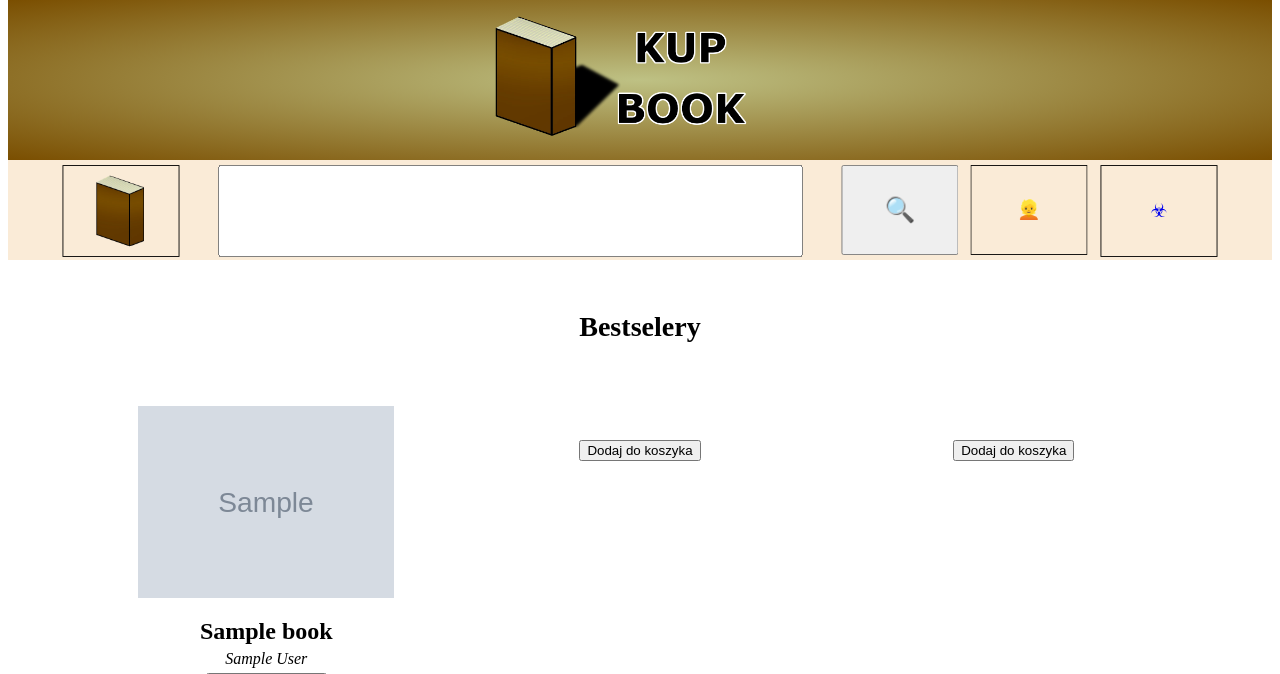
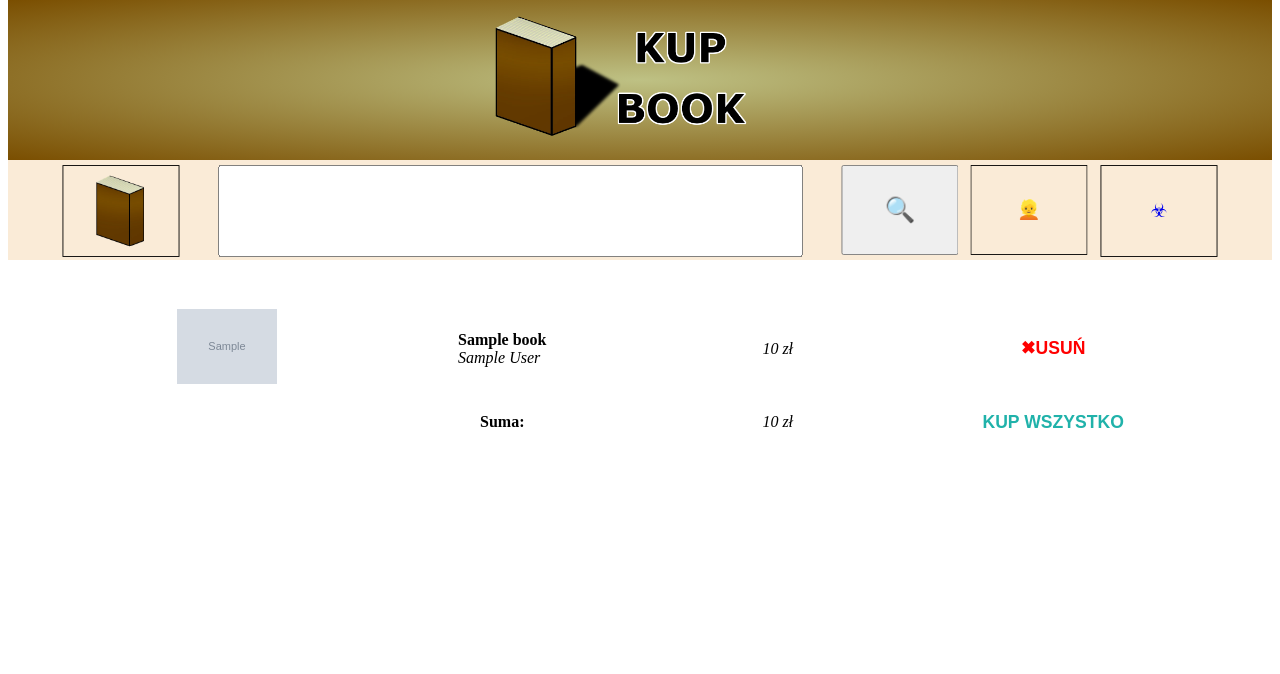
Before and after one commit to Maksymilian-Galert/bookshop, a PHP site: page /cart/index.php in a window 1280 px wide. Shown: the top 674 px of the page. After the commit the page ends 428 px from the top, so only its background shows below. Run offline with PHP 8.4, Linux system fonts and the light colour scheme; the visitor is signed in with stand-in values (Sample User, id 1); tables that the repository leaves empty or names only in its code hold one stand-in row (values such as "Sample post"); grey boxes marked "Sample" are stand-in pictures; data that the repository does not hold is empty.

Commit message:
Dodawanie przedmiotów do koszyka oraz usuwanie, interfejs koszyka, przycisk zakupu oraz przekierowanie na stronę zakupu. Następnym razem zrobić stronę zakupu

```diff
--- /dev/null
+++ b/cart/index.php
@@ -0,0 +1,87 @@
+<?php
+    session_start();
+    $connection = mysqli_connect("127.0.0.1","root","");
+    mysqli_select_db($connection,"kup_book");
+    if (!isset($_SESSION['log'])) {
+        header("Refresh:0, url=/bookshop/login");
+    } else {
+        $user_id = $_SESSION['log'];
+        if (isset($_GET['delete'])) {
+            $book_id = $_GET['delete'];
+            mysqli_query($connection, "DELETE FROM cart WHERE user_id = $user_id AND book_id = $book_id");
+        }
+    }
+?>
+<!DOCTYPE html>
+<html lang="pl">
+<head>
+    <meta charset="UTF-8">
+    <meta name="viewport" content="width=device-width, initial-scale=1.0">
+    <title>KUP BOOK</title>
+    <link rel="stylesheet" href="/bookshop/style/style.css">
+    <link rel="stylesheet" href="/bookshop/style/cart_style.css">
+</head>
+<body>
+    <?php
+        require ($_SERVER['DOCUMENT_ROOT']."/bookshop/components/header.php");
+    ?>
+    <?php
+        require ($_SERVER['DOCUMENT_ROOT']."/bookshop/components/nav.php");
+    ?>
+
+    <div id="cart">
+        <?php
+            $query = mysqli_query($connection, "SELECT id, book_id FROM cart WHERE user_id = $user_id;");
+            if (mysqli_num_rows($query) == 0){
+                echo ("Brak przedmiotów w koszyku");
+            } else {
+                while ($row = mysqli_fetch_array($query)) {
+                    echo ("<div>");
+                        $data = mysqli_fetch_array(mysqli_query($connection,"SELECT title, author, price, cover FROM books WHERE id = $row[book_id];"));
+                        echo ("<figure><img src='$data[cover]' alt='$data[title]'></figure>");
+                        echo ("<div>");
+                        echo ("<div>");
+                            echo ("<strong>$data[title]</strong><br>");
+                            echo ("<em>$data[author]</em>");
+                        echo ("</div>");
+                        echo ("</div>");
+                        echo ("<div>");
+                            echo ("<em>$data[price] zł</em>");
+                        echo ("</div>");
+                        echo ("<form>");
+                        echo ("<button type='submit' name='delete' value='$row[book_id]'>&#10006;USUŃ</button>");
+                        echo ("</form>");
+                    echo ("</div>");
+                }
+            }
+        ?>
+        <div>
+            <div></div>
+            <div><strong>Suma: </strong></div>
+            <?php
+                $query = mysqli_query($connection, "SELECT id, book_id FROM cart WHERE user_id = $user_id;");
+                $suma = 0;
+                if (mysqli_num_rows($query) == 0){
+                    $suma = 0;
+                } else {
+                    while ($row = mysqli_fetch_array($query)) {
+                        $data = mysqli_fetch_array(mysqli_query($connection,"SELECT price FROM books WHERE id = $row[book_id];"));
+                        $suma += (float)$data['price'];
+                    }
+                }
+                echo ("<div><em>$suma zł</em></div>");
+            ?>
+            <form action="/bookshop/components/buying.php">
+                <button id="buy_every" name="buy_every">KUP WSZYSTKO</button>
+            </form>
+        </div>
+    </div>
+
+    <?php
+        require ($_SERVER['DOCUMENT_ROOT']."/bookshop/components/footer.php");
+    ?>
+    <?php
+        mysqli_close($connection);
+    ?>
+</body>
+</html>
--- a/index.php
+++ b/index.php
@@ -6,9 +6,10 @@
         $add_to_cart = intval($_GET['add_to_cart']);
         $user_id = intval($_SESSION['log']);
         $check_cart = mysqli_query($connection,"SELECT book_id FROM cart WHERE user_id = $user_id AND book_id = $add_to_cart;");
-        if (!$check_cart) {
+        if (!mysqli_num_rows($check_cart)) {
             mysqli_query($connection, "INSERT INTO cart (book_id, user_id) VALUES ('$add_to_cart', '$user_id');");
         }
+        header("Refresh:0; url=/bookshop/cart");
     }
 ?>
 <!DOCTYPE html>
--- /dev/null
+++ b/style/cart_style.css
@@ -0,0 +1,44 @@
+#cart {
+    max-width: 1200px;
+    margin: 0 auto;
+    padding: 3%;
+    box-sizing: border-box;
+}
+
+#cart > div {
+    display: grid;
+    grid-template-columns: 1fr 1fr 1fr 1fr;
+    padding: 1%;
+}
+
+#cart img {
+    max-width: 100px;
+    height: auto;
+}
+#cart figure {
+    margin: auto;
+}
+
+#cart > div > div {
+    display: flex;
+    margin: 0 auto;
+    align-items: center;
+    height: 100%;
+}
+
+#cart button {
+    display: flex;
+    margin: 0 auto;
+    align-items: center;
+    height: 100%;
+    border: 0;
+    background-color: white;
+    color: red;
+    cursor: pointer;
+    font-size: 110%;
+    font-weight: bold;
+}
+
+#cart button#buy_every {
+    color: lightseagreen;
+}
```
Also changed, not shown: book/index.php (+31 -2 lines), cart_puste/index.php (deleted, +0 -23 lines), style/book_style.css (added, +29 -0 lines), components/buying.php (added).
